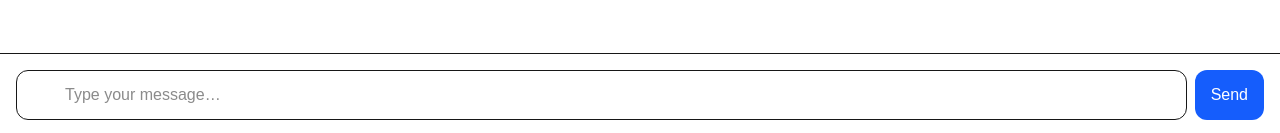
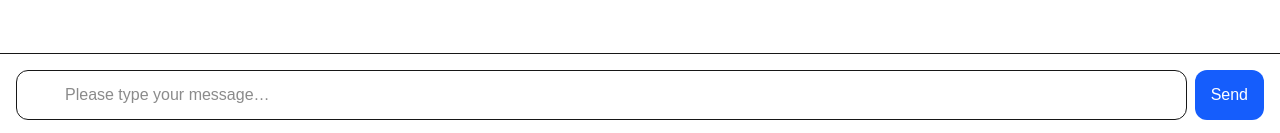
Before and after one commit to NaveenSasalu/kaayaka-ai-frontend, a Next.js app: page / in a window 1280 px wide. Shown: the part 664-797 px from the top of the page. Built offline with nearby package versions, Linux system fonts and the light colour scheme.

Commit message:
a change

```diff
--- a/components/ChatInput.tsx
+++ b/components/ChatInput.tsx
@@ -20,7 +20,7 @@ export default function ChatInput({
     <form onSubmit={handleSubmit} className="flex gap-2 p-4 border-t">
       <input
         className="flex-1 border px-12 py-3 rounded-xl focus:outline-none"
-        placeholder="Type your message…"
+        placeholder="Please type your message…"
         value={text}
         onChange={(e) => setText(e.target.value)}
       />
```
